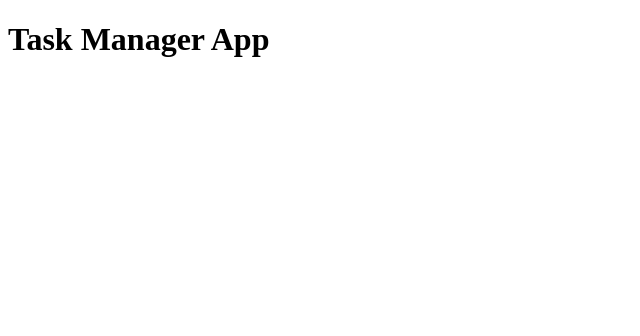
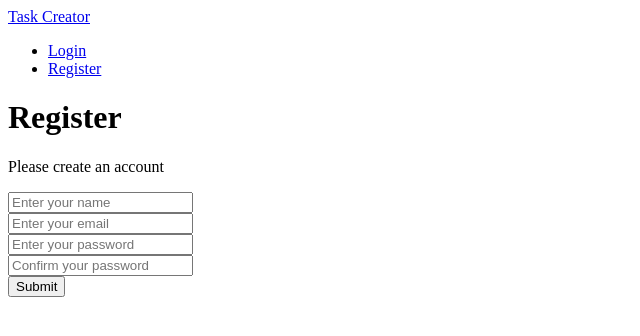
Before and after one commit to Hariskunwar/mern-task-manager, a React (Create React App) app in the folder client/: page /register in a window 1280 px wide. Shown: the top 336 px of the page, without its empty margins (0-640 px from the left). Built offline with nearby package versions, Linux system fonts and the light colour scheme.

Commit message:
Implement form for login and registering

```diff
--- a/client/package.json
+++ b/client/package.json
@@ -3,11 +3,14 @@
   "version": "0.1.0",
   "private": true,
   "dependencies": {
+    "@reduxjs/toolkit": "^2.2.5",
     "@testing-library/jest-dom": "^5.17.0",
     "@testing-library/react": "^13.4.0",
     "@testing-library/user-event": "^13.5.0",
     "react": "^18.3.1",
     "react-dom": "^18.3.1",
+    "react-redux": "^9.1.2",
+    "react-router-dom": "^6.23.1",
     "react-scripts": "5.0.1",
     "web-vitals": "^2.1.4"
   },
--- a/client/src/App.js
+++ b/client/src/App.js
@@ -1,10 +1,23 @@
+
+import {BrowserRouter as Router,Routes,Route} from 'react-router-dom';
+import Dashboard from './Components/Dashboard';
+import Login from './Components/Login';
+import Register from './Components/Register';
+import Header from './Components/Header';
 
 function App(){
   return (
-    <div>
-      <h1>Task Manager App</h1>
+    <Router>
+      <div>
+        <Header />
+      <Routes>
+        <Route path='/' element={<Dashboard />} />
+        <Route path='/login' element={<Login />} />
+        <Route path='/register' element={<Register />} />
+      </Routes>
 
     </div>
+    </Router>
   );
 }
 
--- /dev/null
+++ b/client/src/Components/Dashboard.js
@@ -0,0 +1,11 @@
+
+
+function Dashboard(){
+    return(
+      <div>
+        <h1>Dashboard</h1>
+      </div>
+    );
+}
+
+export default Dashboard;
--- /dev/null
+++ b/client/src/Components/Header.js
@@ -0,0 +1,22 @@
+import { Link } from "react-router-dom";
+
+
+function Header(){
+    return (
+        <div>
+          <Link to='/'>Task Creator</Link>
+          <div>
+            <ul>
+                <li>
+              <Link to='/login'>Login</Link>
+                </li>
+                <li>
+              <Link to='/register'>Register</Link>
+                </li>
+            </ul>
+          </div>
+        </div>
+    );
+}
+
+export default Header;
--- /dev/null
+++ b/client/src/Components/Login.js
@@ -0,0 +1,45 @@
+import { useState } from "react";
+
+
+
+function Login(){
+
+  const [formData,setFormData] =useState({email:'',password:''})
+
+  const {email,password}=formData;
+
+  const onChange=(e)=>{
+     setFormData((prevState)=>({...prevState,[e.target.name]:e.target.value}))
+  }
+  const onSubmit=(e)=>{
+     e.preventDefault();
+     console.log(formData);
+  }
+
+    return (
+        <div>
+            <h1>Login</h1>
+            <p>Please Login to create tasks</p>
+            <div>
+                <form onSubmit={onSubmit}>
+
+                 <div>
+                    <input type="email" id="email" name="email" value={email}
+                    placeholder="Enter your email" onChange={onChange}
+                    />
+                 </div>
+                 <div>
+                    <input type="password" id="password" name="password" value={password}
+                    placeholder="Enter your password" onChange={onChange}
+                    />
+                 </div>
+
+                 <button type="submit">Submit</button>
+                </form>
+            </div>
+        </div>
+
+    );
+}
+
+export default Login;
--- /dev/null
+++ b/client/src/Components/Register.js
@@ -0,0 +1,58 @@
+import { useState } from "react";
+
+
+function Register(){
+
+   const [formData,setFormData]=useState({
+    name:'',email:'',password:'',cpassword:''
+   });
+
+   const {name,email,password,cpassword}=formData;
+
+   const onChange=(e)=>{
+       setFormData((prevState)=>({
+        ...prevState,[e.target.name]:e.target.value
+       }))
+
+       //or we can do : setFormData(()=>{return {...formData,[e.target.name]:e.target.value}})
+   }
+
+   const onSubmit=(e)=>{
+      e.preventDefault();
+      console.log(formData);
+   }
+
+    return (
+        <div>
+            <h1>Register</h1>
+            <p>Please create an account</p>
+            <div>
+                <form onSubmit={onSubmit}>
+                 <div>
+                    <input type="text" id="name" name="name"
+                    placeholder="Enter your name" onChange={onChange} value={name}
+                    />
+                 </div>
+                 <div>
+                    <input type="email" id="email" name="email" value={email}
+                    placeholder="Enter your email" onChange={onChange}
+                    />
+                 </div>
+                 <div>
+                    <input type="password" id="password" name="password" value={password}
+                    placeholder="Enter your password" onChange={onChange}
+                    />
+                 </div>
+                 <div>
+                    <input type="password" id="cpassword" name="cpassword" value={cpassword}
+                    placeholder="Confirm your password" onChange={onChange}
+                    />
+                 </div>
+                 <button type="submit">Submit</button>
+                </form>
+            </div>
+        </div>
+    );
+}
+
+export default Register;
--- /dev/null
+++ b/client/src/app/store.js
@@ -0,0 +1,7 @@
+import {configureStore} from '@reduxjs/toolkit';
+
+export const store=configureStore({
+    reducer:{
+
+    }
+});
--- a/client/src/index.js
+++ b/client/src/index.js
@@ -1,7 +1,14 @@
 import React from "react";
 import ReactDOM from "react-dom/client";
 import App from "./App";
+import {Provider} from 'react-redux';
+import { store } from "./app/store";
+
 
 const root=ReactDOM.createRoot(document.getElementById("root"));
 
-root.render(<App />);
+root.render(
+    <Provider store={store}>
+        <App />
+    </Provider>
+);
```
Also changed, not shown: 1 other file (tests, documents, lock files or other folders).
